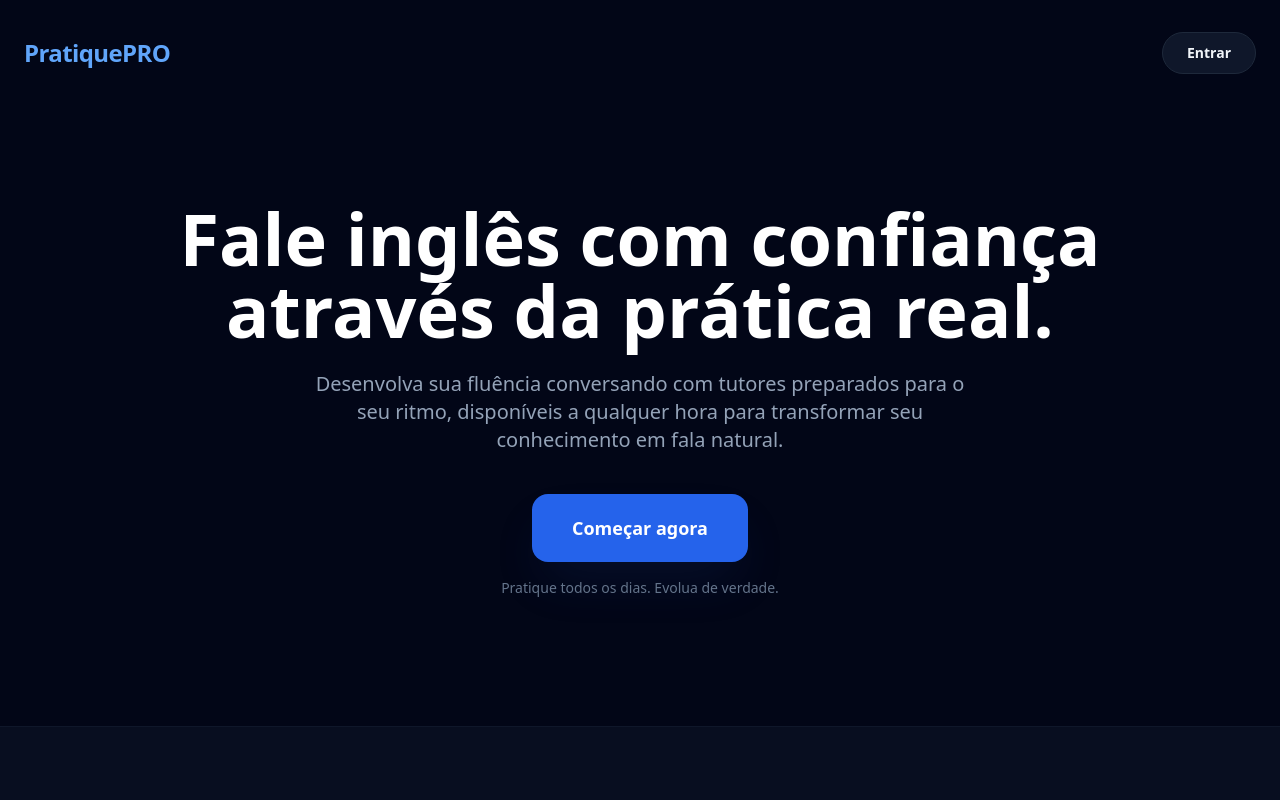
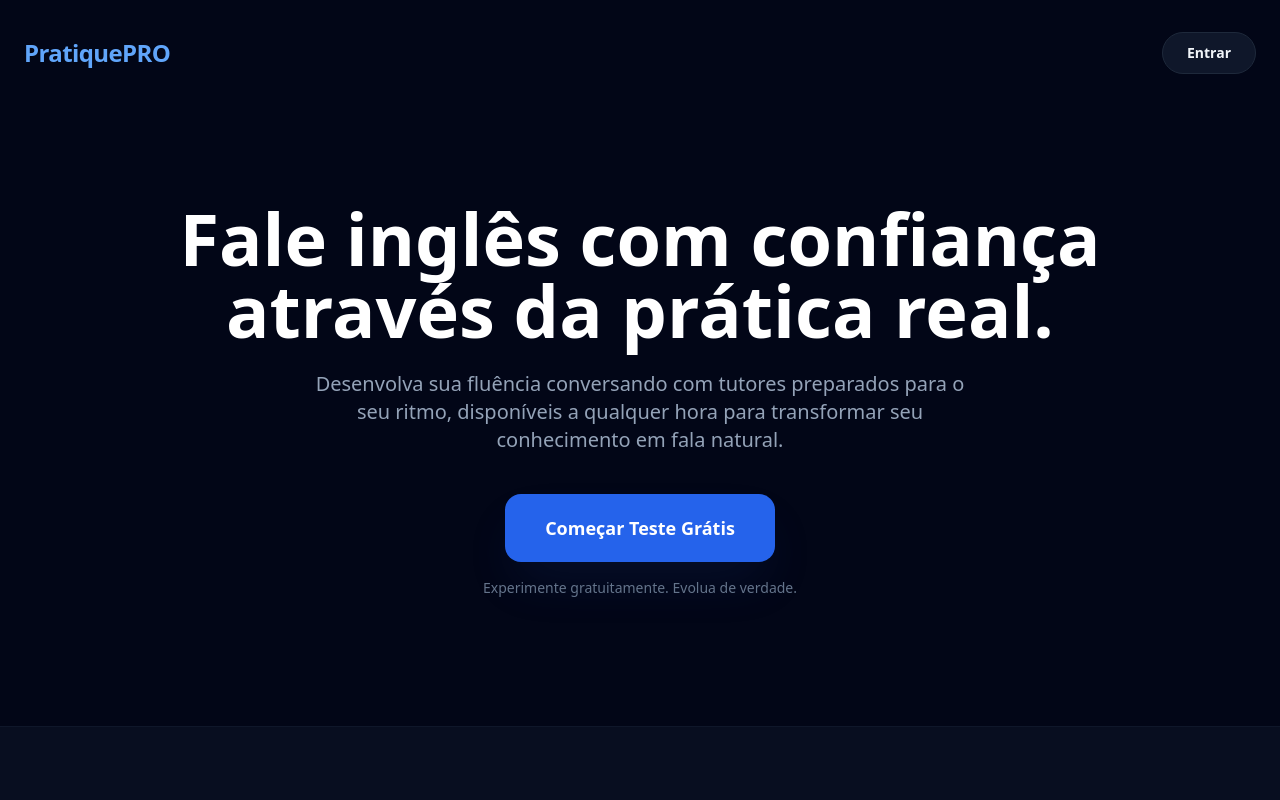
Before and after one commit to ramosdeluca/PratiquePRO, a React (Vite) app: page / in a window 1280 px wide. Shown: the top 800 px of the page. Built offline with nearby package versions, Linux system fonts and the light colour scheme; no server answers.

Commit message:
landing page

```diff
--- a/components/LandingPage.tsx
+++ b/components/LandingPage.tsx
@@ -34,9 +34,9 @@ const LandingPage: React.FC<LandingPageProps> = ({ onStart }) => {
             onClick={onStart}
             className="bg-blue-600 hover:bg-blue-500 text-white text-lg font-bold px-10 py-5 rounded-2xl shadow-2xl shadow-blue-900/20 transition-all active:scale-95"
           >
-            Começar agora
+            Começar Teste Grátis
           </button>
-          <span className="text-sm font-medium text-slate-500">Pratique todos os dias. Evolua de verdade.</span>
+          <span className="text-sm font-medium text-slate-500">Experimente gratuitamente. Evolua de verdade.</span>
         </div>
       </header>
 
@@ -187,8 +187,8 @@ const LandingPage: React.FC<LandingPageProps> = ({ onStart }) => {
                   />
                   <defs>
                     <linearGradient id="grad2" x1="0%" y1="0%" x2="0%" y2="100%">
-                           <stop offset="0%" style={{stopColor: '#eab308', stopOpacity: 1}} />
-                           <stop offset="100%" style={{stopColor: '#eab308', stopOpacity: 0}} />
+                      <stop offset="0%" style={{ stopColor: '#eab308', stopOpacity: 1 }} />
+                      <stop offset="100%" style={{ stopColor: '#eab308', stopOpacity: 0 }} />
                     </linearGradient>
                   </defs>
                 </svg>
@@ -229,7 +229,7 @@ const LandingPage: React.FC<LandingPageProps> = ({ onStart }) => {
             onClick={onStart}
             className="bg-blue-600 hover:bg-blue-500 text-white text-lg font-bold px-12 py-5 rounded-2xl shadow-xl transition-all"
           >
-            Começar agora
+            Começar Teste Grátis
           </button>
         </div>
       </section>
```
Lines whose indentation alone changed are shown as unchanged.
